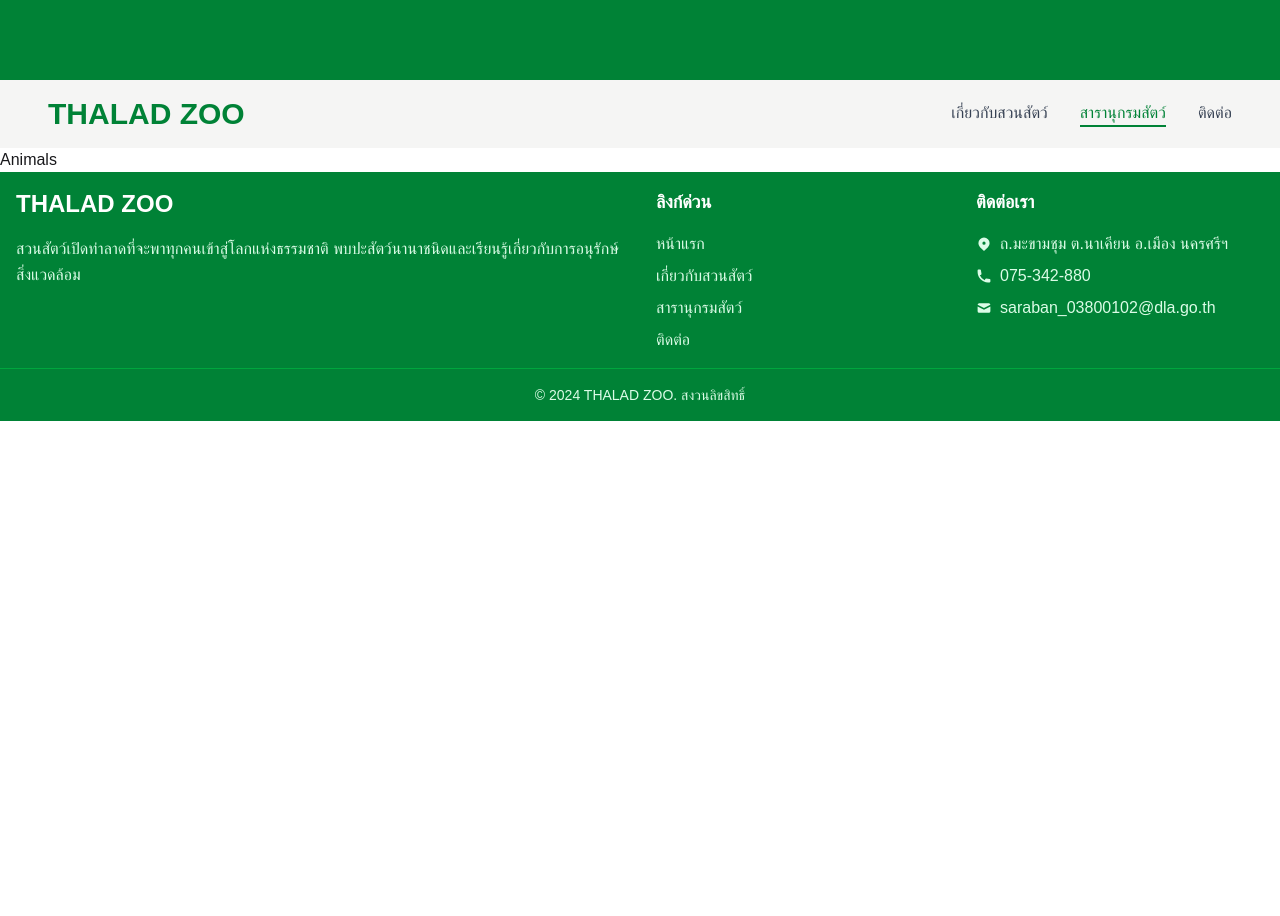
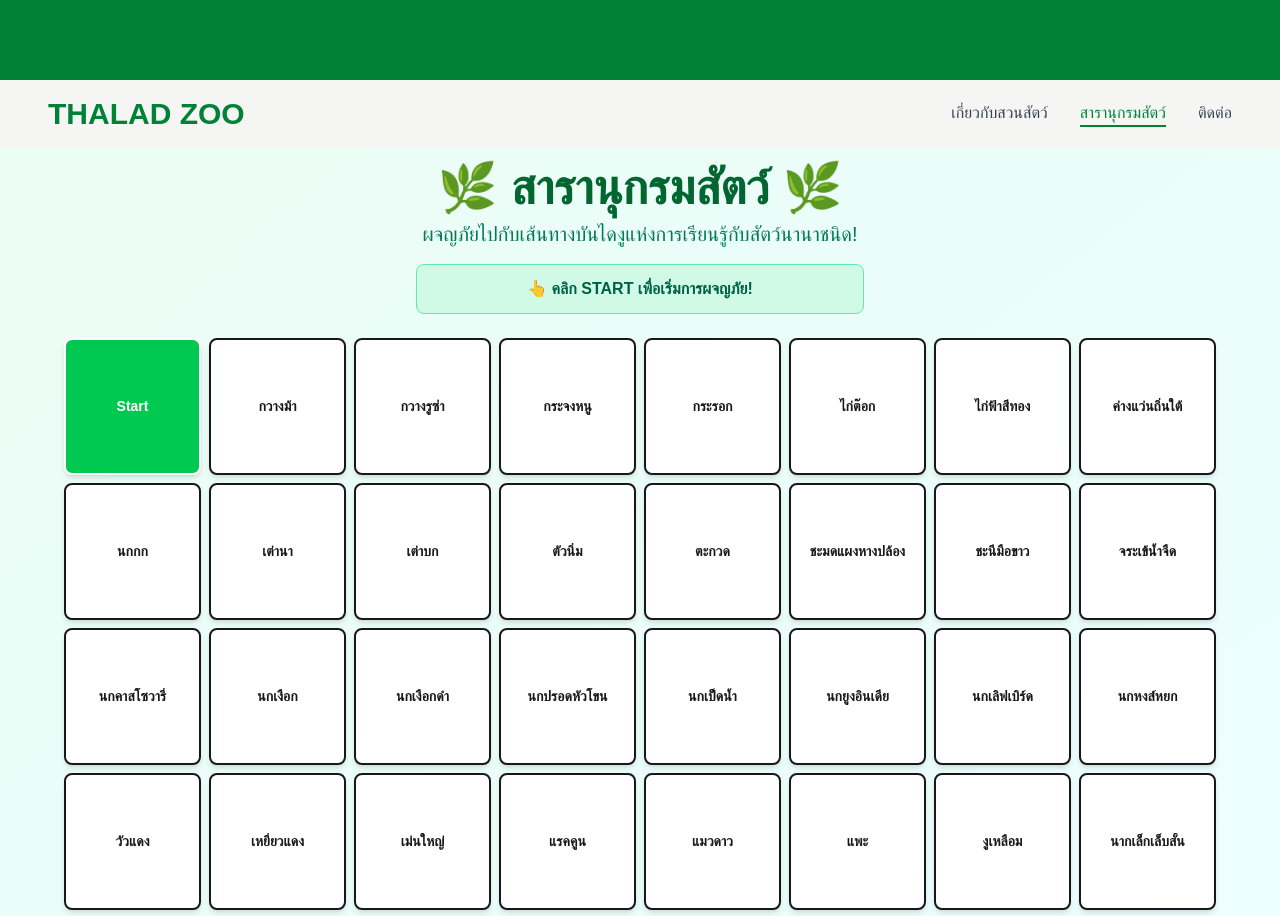
Before and after one commit to natchanon-kh/thalad-zoo, a React (Vite) app: page /animals in a window 1280 px wide. Shown: the top 916 px of the page. Before the commit the page ends 800 px from the top, so only its background shows below. Built offline with nearby package versions, Linux system fonts and the light colour scheme; a web font is replaced by a local one.

Commit message:
feat: add layout on animal page

```diff
--- a/src/pages/Animals.tsx
+++ b/src/pages/Animals.tsx
@@ -1,7 +1,239 @@
-export default function Animals() {
+import { useState, useEffect } from "react";
+import { X, Volume2 } from "lucide-react";
+import DuskyLeafMonkeyImage from "../assets/DuskyLeafMonkey.jpg";
+
+const AnimalGamePage = () => {
+  const [selectedAnimal, setSelectedAnimal] = useState<string | null>(null);
+  const [animalData, setAnimalData] = useState<Record<string, any>>({});
+  const [loading, setLoading] = useState(false);
+  const [gameStarted, setGameStarted] = useState(false);
+  const [viewedAnimals, setViewedAnimals] = useState<string[]>([]);
+
+  const animalNames = [
+    "กวางม้า",
+    "กวางรูซ่า",
+    "กระจงหนู",
+    "กระรอก",
+    "ไก่ต๊อก",
+    "ไก่ฟ้าสีทอง",
+    "ค่างแว่นถิ่นใต้",
+    "จระเข้น้ำจืด",
+    "ชะนีมือขาว",
+    "ชะมดแผงหางปล้อง",
+    "ตะกวด",
+    "ตัวนิ่ม",
+    "เต่าบก",
+    "เต่านา",
+    "นกกก",
+    "นกคาสโซวารี่",
+    "นกเงือก",
+    "นกเงือกดำ",
+    "นกปรอดหัวโขน",
+    "นกเป็ดน้ำ",
+    "นกยูงอินเดีย",
+    "นกเลิฟเบิร์ด",
+    "นกหงส์หยก",
+    "นากเล็กเล็บสั้น",
+    "งูเหลือม",
+    "แพะ",
+    "แมวดาว",
+    "แรคคูน",
+    "เม่นใหญ่",
+    "เหยี่ยวแดง",
+    "วัวแดง",
+    "ลิงกัง",
+    "ลิงแสม",
+    "ลิงเสน",
+    "ลิงลม",
+    "หมีขอ",
+    "หมีหมา",
+  ];
+
+  const [isMobile, setIsMobile] = useState(false);
+
+  useEffect(() => {
+    const checkMobile = () => setIsMobile(window.innerWidth < 768);
+    checkMobile();
+    window.addEventListener("resize", checkMobile);
+    return () => window.removeEventListener("resize", checkMobile);
+  }, []);
+
+  const generateBoardGrid = () => {
+    const items = ["Start", ...animalNames, "Finish"];
+    const rows = isMobile ? 7 : 5;
+    const cols = isMobile ? 6 : 8;
+    const grid = Array(rows * cols).fill(null);
+    let i = 0;
+
+    for (let r = 0; r < rows; r++) {
+      for (let c = 0; c < cols; c++) {
+        if (i < items.length) {
+          const index = r * cols + (r % 2 === 0 ? c : cols - 1 - c);
+          grid[index] = items[i];
+          i++;
+        }
+      }
+    }
+    return { grid, rows, cols };
+  };
+
+  const { grid: boardGrid, cols } = generateBoardGrid();
+
+  const fetchAnimalData = async (name: string) => {
+    if (animalData[name]) return;
+    setLoading(true);
+    try {
+      const encoded = encodeURIComponent(name);
+      const res = await fetch(
+        `https://th.wikipedia.org/api/rest_v1/page/summary/${encoded}`
+      );
+      const data = await res.json();
+      setAnimalData((prev) => ({
+        ...prev,
+        [name]: res.ok
+          ? data
+          : { title: name, extract: "ไม่พบข้อมูล", thumbnail: null },
+      }));
+    } catch {
+      setAnimalData((prev) => ({
+        ...prev,
+        [name]: { title: name, extract: "เกิดข้อผิดพลาด", thumbnail: null },
+      }));
+    }
+    setLoading(false);
+  };
+
+  const handleAnimalClick = (name: string) => {
+    setSelectedAnimal(name);
+    if (!viewedAnimals.includes(name)) {
+      setViewedAnimals([...viewedAnimals, name]);
+    }
+    fetchAnimalData(name);
+  };
+
+  const getImageSrc = (name: string) => {
+    if (name === "ค่างแว่นถิ่นใต้") return DuskyLeafMonkeyImage;
+    return animalData[name]?.thumbnail?.source;
+  };
+
   return (
-    <div>
-      <div>Animals</div>
+    <div className="min-h-screen bg-gradient-to-br from-emerald-50 to-cyan-50 p-4">
+      <div className="text-center mb-6">
+        <h1 className="text-3xl md:text-5xl font-bold text-green-800 mb-2">
+          🌿 สารานุกรมสัตว์ 🌿
+        </h1>
+        <p className="text-emerald-700 text-lg md:text-xl">
+          ผจญภัยไปกับเส้นทางบันไดงูแห่งการเรียนรู้กับสัตว์นานาชนิด!
+        </p>
+        {!gameStarted && (
+          <div className="mt-4 p-3 bg-emerald-100 rounded-lg border border-emerald-300 max-w-md mx-auto">
+            <p className="text-emerald-800 font-semibold">
+              👆 คลิก START เพื่อเริ่มการผจญภัย!
+            </p>
+          </div>
+        )}
+      </div>
+
+      {/* Game Board */}
+      <div
+        className="grid mx-auto gap-2 max-w-[90vw]"
+        style={{ gridTemplateColumns: `repeat(${cols}, 1fr)` }}
+      >
+        {boardGrid.map((item, idx) => (
+          <div
+            key={idx}
+            className={`aspect-square rounded-lg border-2 shadow-md overflow-hidden relative cursor-pointer flex items-center justify-center text-center text-xs md:text-sm font-semibold ${
+              item === "Start"
+                ? "bg-green-500 text-white"
+                : item === "Finish"
+                ? "bg-yellow-400 text-white"
+                : animalNames.includes(item || "")
+                ? "bg-white hover:bg-emerald-100"
+                : "bg-transparent border-none shadow-none"
+            }`}
+            onClick={() => {
+              if (item === "Start") setGameStarted(true);
+              else if (animalNames.includes(item || ""))
+                handleAnimalClick(item!);
+            }}
+          >
+            {animalNames.includes(item || "") &&
+            viewedAnimals.includes(item!) &&
+            getImageSrc(item!) ? (
+              <img
+                src={getImageSrc(item!) || ""}
+                alt={item!}
+                className="w-full h-full object-cover"
+              />
+            ) : (
+              <span
+                className={`${
+                  isMobile
+                    ? "whitespace-normal"
+                    : "whitespace-nowrap overflow-hidden text-ellipsis"
+                } px-1 leading-tight`}
+              >
+                {item}
+              </span>
+            )}
+          </div>
+        ))}
+      </div>
+
+      {/* Stats */}
+      <div className="text-center mt-6">
+        <div className="inline-flex items-center gap-4 bg-white/90 rounded-full px-6 py-3 shadow border">
+          <span className="text-emerald-800 font-semibold">
+            🐾 ค้นพบแล้ว: {viewedAnimals.length} จาก {animalNames.length} ชนิด
+          </span>
+        </div>
+      </div>
+
+      {/* Modal */}
+      {selectedAnimal && (
+        <div className="fixed inset-0 bg-black/50 backdrop-blur-sm flex items-center justify-center p-4 z-50">
+          <div className="bg-white rounded-2xl shadow-xl w-full max-w-xl max-h-[90vh] overflow-auto">
+            <div className="flex justify-between items-center p-4 bg-emerald-500 text-white rounded-t-2xl">
+              <h2 className="text-lg md:text-2xl font-bold">
+                🐾 {selectedAnimal}
+              </h2>
+              <button onClick={() => setSelectedAnimal(null)}>
+                <X className="w-6 h-6" />
+              </button>
+            </div>
+            <div className="p-4 space-y-4">
+              {loading ? (
+                <div className="text-center py-8">
+                  <div className="animate-spin border-4 border-emerald-500 border-t-transparent rounded-full w-12 h-12 mx-auto mb-4"></div>
+                  <p>กำลังโหลดข้อมูล...</p>
+                </div>
+              ) : (
+                <>
+                  {getImageSrc(selectedAnimal) && (
+                    <img
+                      src={getImageSrc(selectedAnimal)}
+                      alt={selectedAnimal}
+                      className="rounded-xl w-full max-h-80 object-cover"
+                    />
+                  )}
+                  <div>
+                    <h3 className="flex items-center gap-2 text-xl font-bold text-emerald-700 mb-2">
+                      <Volume2 className="w-5 h-5" />
+                      ข้อมูลเกี่ยวกับ {selectedAnimal}
+                    </h3>
+                    <p className="text-gray-700 leading-relaxed">
+                      {animalData[selectedAnimal]?.extract ||
+                        "ไม่พบข้อมูลเพิ่มเติม"}
+                    </p>
+                  </div>
+                </>
+              )}
+            </div>
+          </div>
+        </div>
+      )}
     </div>
   );
-}
+};
+
+export default AnimalGamePage;
```
Also changed, not shown: src/assets/DuskyLeafMonkey.jpg (added).
